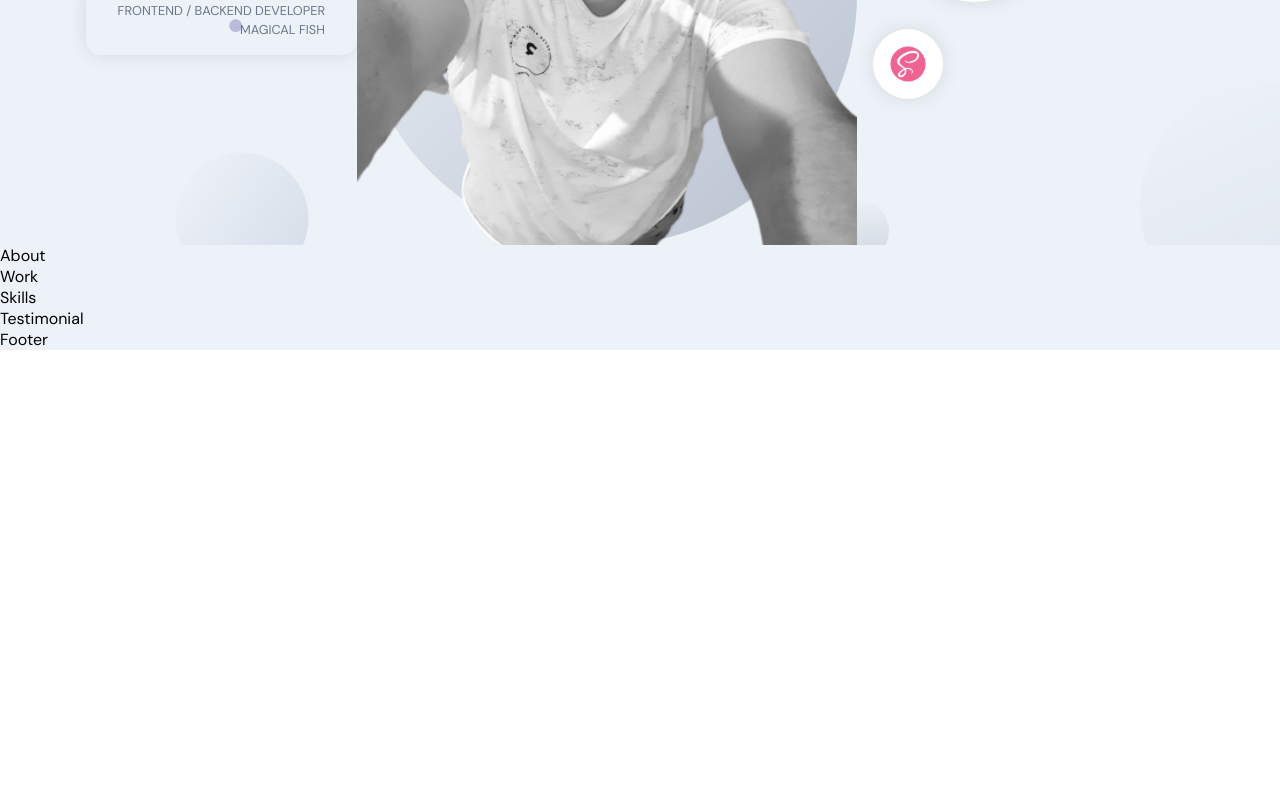
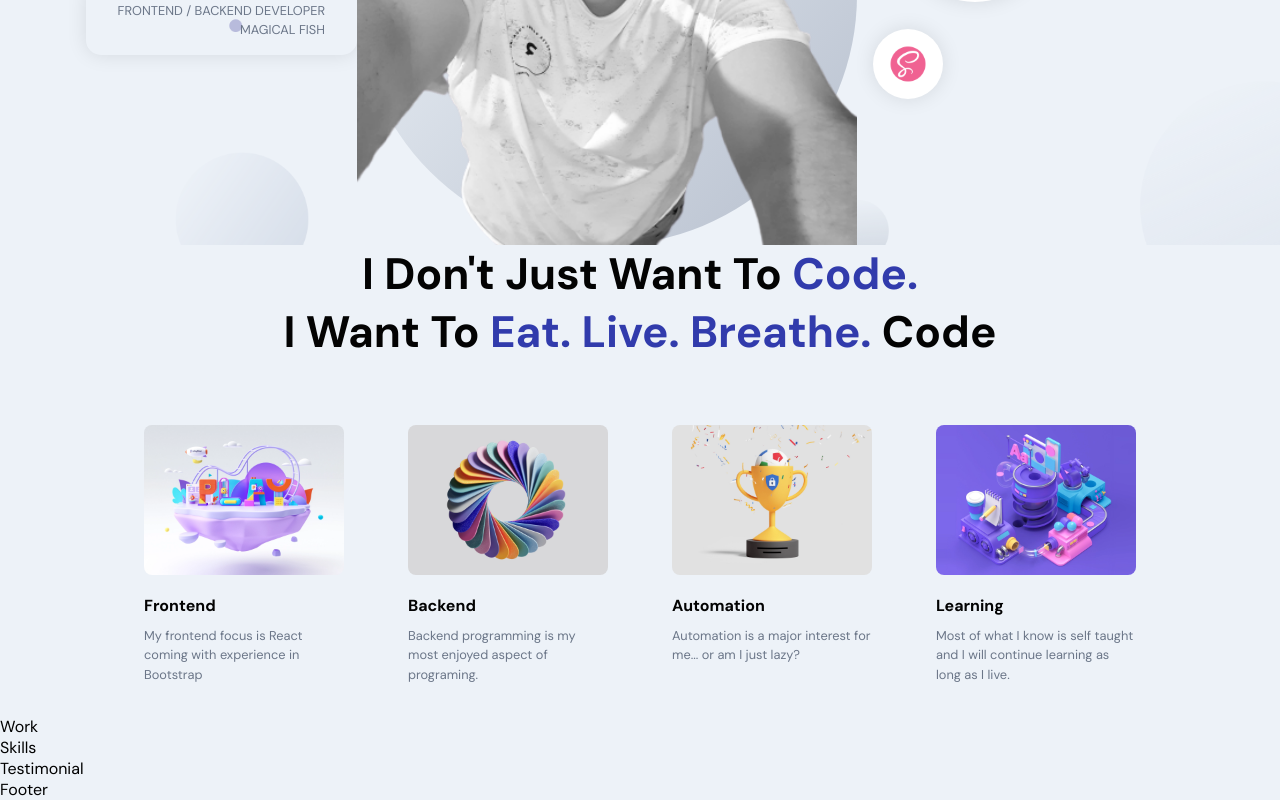
Before and after one commit to MagicFishgit/magicfish.dev-v2, a React (Create React App) app in the folder frontend_react/: page / in a window 1280 px wide. Shown: the part 517-1317 px from the top of the page. Before the commit the page ends 867 px from the top, so only its background shows below. Built offline with nearby package versions, Linux system fonts and the light colour scheme; the HTML template or start-up script is replaced by a standard one.

Commit message:
added initial styling and structure for about section

```diff
--- a/frontend_react/src/container/About/About.jsx
+++ b/frontend_react/src/container/About/About.jsx
@@ -1,10 +1,36 @@
-import React from 'react'
+import React, { useState, useEffect } from 'react';
+import { motion } from 'framer-motion';
 
+import { images } from '../../constants';
 import './About.scss';
+
+const topics = [
+  {title: 'Frontend', description: 'My frontend focus is React coming with experience in Bootstrap', imgUrl: images.about01},
+  {title: 'Backend', description: 'Backend programming is my most enjoyed aspect of programing.', imgUrl: images.about02},
+  {title: 'Automation', description: 'Automation is a major interest for me... or am I just lazy?', imgUrl: images.about03},
+  {title: 'Learning', description: 'Most of what I know is self taught and I will continue learning as long as I live.', imgUrl: images.about04}
+]
 
 const About = () => {
   return (
-    <div>About</div>
+    <>
+      <h2 className='head-text'>
+        I don't just want to <span>code.</span><br />
+        I want to <span>Eat. Live. Breathe.</span> code
+      </h2>
+
+      <div className='app__profiles'>
+        {topics.map((topic, index) => (
+          <motion.div whileInView={{ opacity: 1}} whileHover={{ scale: 1.1 }} transition={{ duration: 0.5, type: 'tween' }} className='app__profile-item' key={ topic.title + index }>
+            <img src={topic.imgUrl} alt='topic title' />
+            <h2 className='bold-text' style={{ marginTop: 20 }}>{topic.title}</h2>
+            <p className='p-text' style={{ marginTop: 10 }}>{topic.description}</p>
+          </motion.div>
+        ))}
+
+      </div>
+
+    </>
   )
 }
 
--- a/frontend_react/src/container/About/About.scss
+++ b/frontend_react/src/container/About/About.scss
@@ -0,0 +1,37 @@
+.app__about {
+    flex: 1;
+    width: 100%;
+    flex-direction: column;
+}
+
+.app__profiles {
+    display: flex;
+    justify-content: center;
+    align-items: flex-start;
+    flex-wrap: wrap;
+    margin-top: 2rem;
+}
+
+.app__profile-item {
+    width: 200px;
+    display: flex;
+    justify-content: flex-start;
+    align-items: flex-start;
+    flex-direction: column;
+    margin: 2rem;
+
+    img {
+        width: 100%;
+        border-radius: 0.5rem;
+        object-fit: cover;
+    }
+
+    @media screen and (min-width: 2000px) {
+        width: 360px;
+        margin: 2rem 4rem;
+
+        img {
+            height: 310px;
+        }
+    }
+}
```
